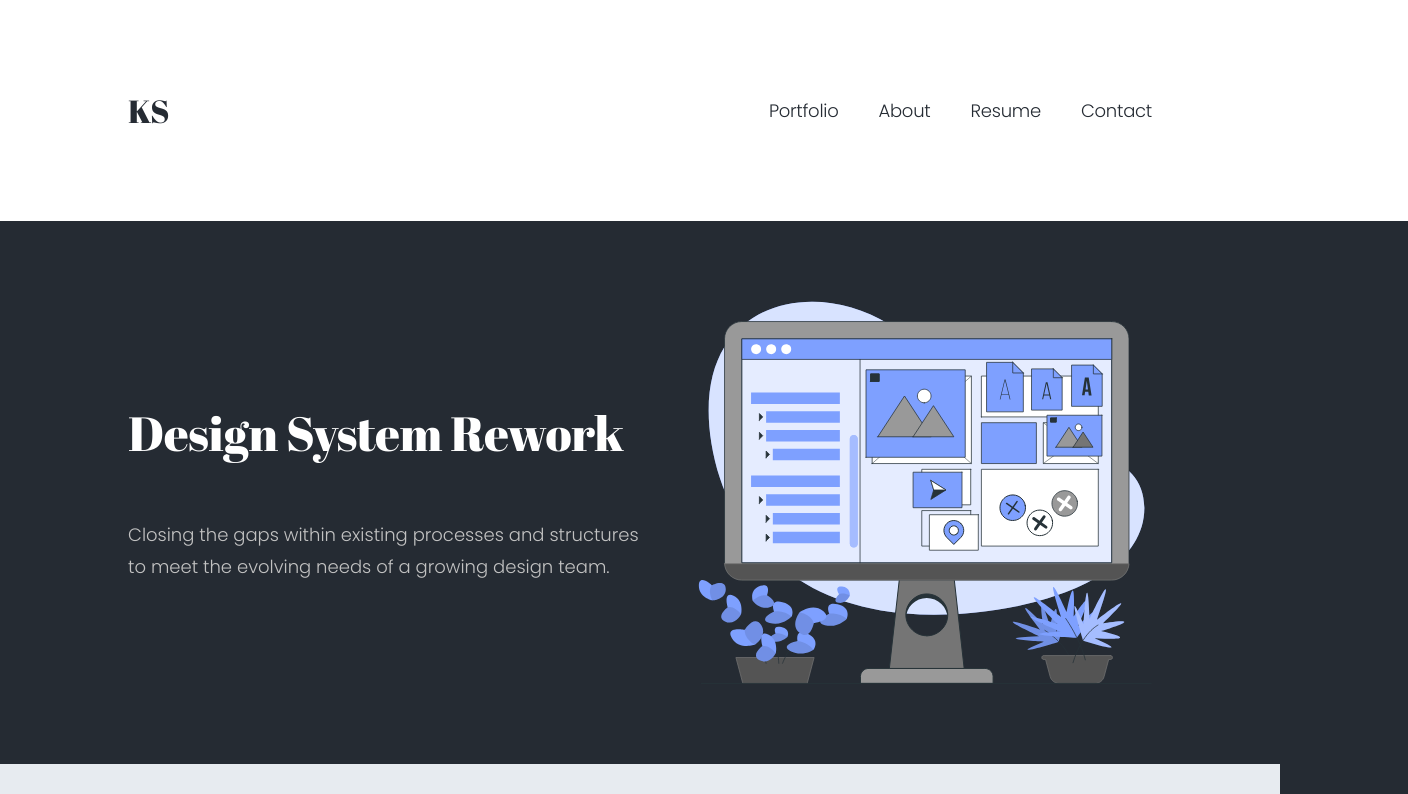
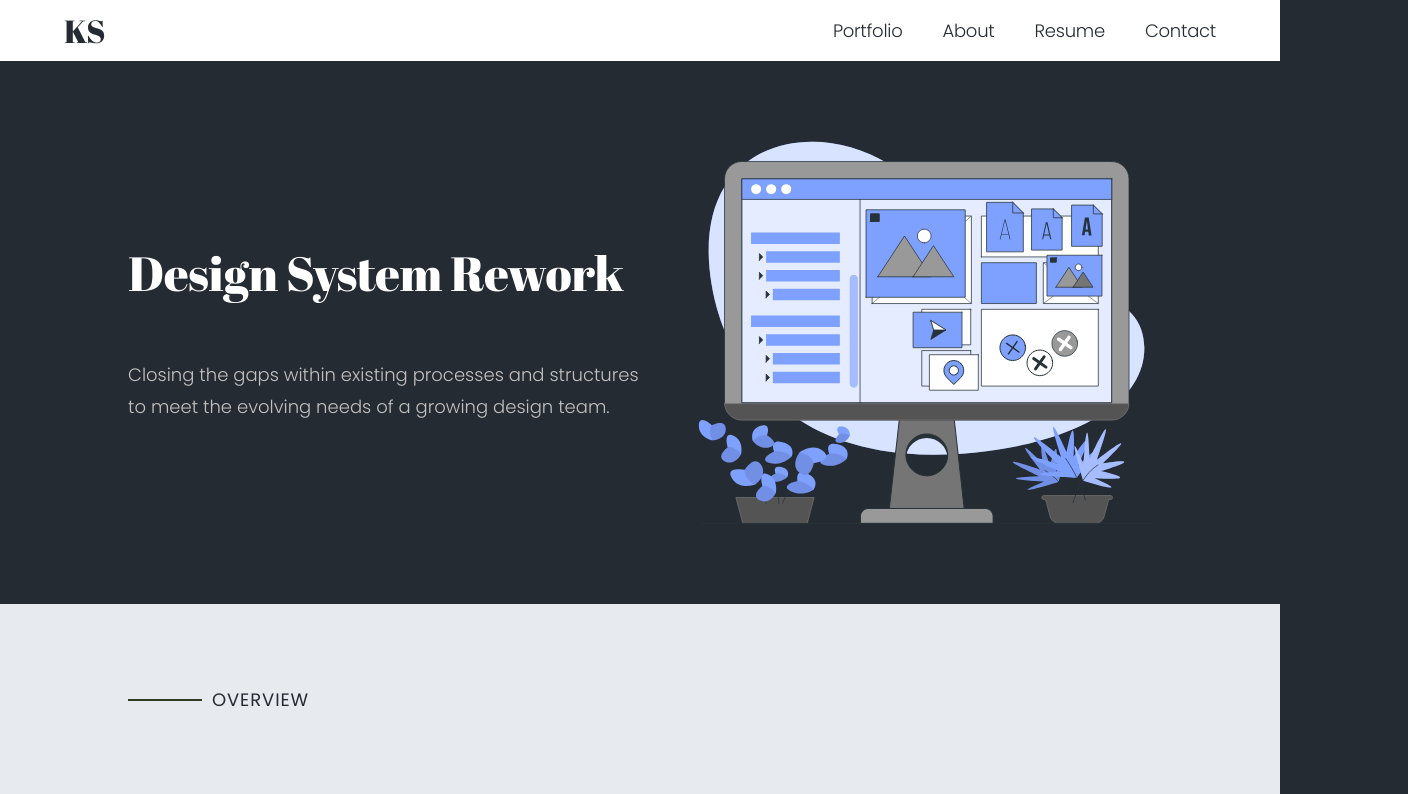
Before and after one commit to catherinekago/catherinekago.github.io, a React (Create React App) app in the folder ux-portfolio/: page /#/design-system in a window 1280 px wide. Shown: the top 794 px of the page, 1408 px wide, since content can reach past the window. Built offline with nearby package versions, Linux system fonts and the light colour scheme.

Commit message:
Small tweaks

```diff
--- a/ux-portfolio/src/components/Navbar.jsx
+++ b/ux-portfolio/src/components/Navbar.jsx
@@ -17,11 +17,11 @@ const Navbar = () => {
     // Setting a different color for each route
     // Can also be classes or other custom styling
     color: {
-      ["/contact"]: "main-background-container nav-container dark",
-      ["/design-system"]: "main-background-container nav-container light",
-      ["/surveye"]: "main-background-container nav-container light",
-      ["/about"]: "main-background-container nav-container light",
-      ["/"]: "main-background-container nav-container light",
+      ["/contact"]: "nav-container dark",
+      ["/design-system"]: "nav-container light",
+      ["/surveye"]: "nav-container light",
+      ["/about"]: "nav-container light",
+      ["/"]: "nav-container light",
     },
   };
 
--- a/ux-portfolio/src/components/Navbar.scss
+++ b/ux-portfolio/src/components/Navbar.scss
@@ -1,6 +1,8 @@
 @import "../style/style.scss";
 
 .nav-container {
+  transition: $transition;
+
   padding: 0px !important;
   display: flex;
   width: 100% !important;
@@ -9,6 +11,11 @@
   z-index: 2;
   top: 0px;
   margin: 0px !important;
+  justify-content: flex-start;
+  flex-direction: column;
+  transition: 100ms ease-out 100ms;
+  height: fit-content !important;
+  width: 90%;
 
   @include xl {
     width: 100% !important;
@@ -49,7 +56,7 @@ nav {
   justify-content: space-between !important;
 
   @include s {
-    width: 80% !important;
+    width: 90% !important;
   }
 
   @include xl {
--- a/ux-portfolio/src/components/landingpage/ProjectTeaser.scss
+++ b/ux-portfolio/src/components/landingpage/ProjectTeaser.scss
@@ -19,7 +19,7 @@
   }
 
   &.project-additional .project-teaser-image {
-    transition: width height 400ms ease-out 50ms;
+    transition: all 400ms ease-out 50ms;
     cursor: pointer;
     display: flex;
     aspect-ratio: 1/1;
@@ -31,6 +31,7 @@
     box-shadow: $boxShadow;
 
     &:hover {
+      box-shadow: $boxShadowHover;
     }
     img {
       height: 90%;
@@ -59,6 +60,7 @@
     box-shadow: $boxShadow;
 
     &:hover {
+      box-shadow: $boxShadowHover;
     }
     img {
       height: 100%;
--- a/ux-portfolio/src/style/style.scss
+++ b/ux-portfolio/src/style/style.scss
@@ -19,6 +19,9 @@ $primaryLight: #37414d;
 
 $boxShadow: 0px 4px 32px rgba(0, 0, 0, 0.05),
   -4px -4px 32px rgba(37, 43, 51, 0.05);
+
+$boxShadowHover: 0px 4px 32px rgba(0, 0, 0, 0.15),
+  -4px -4px 64px rgba(37, 43, 51, 0.12);
 
 $textDark: #727272;
 
```
